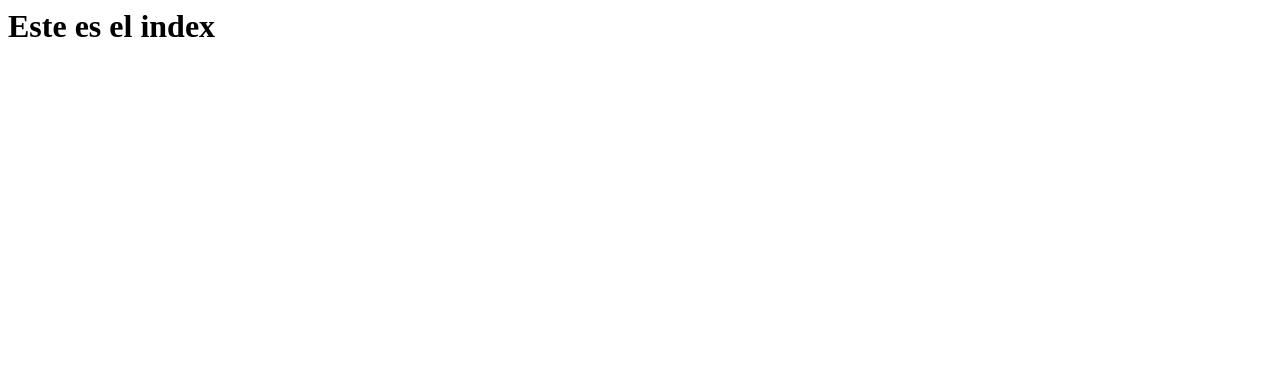
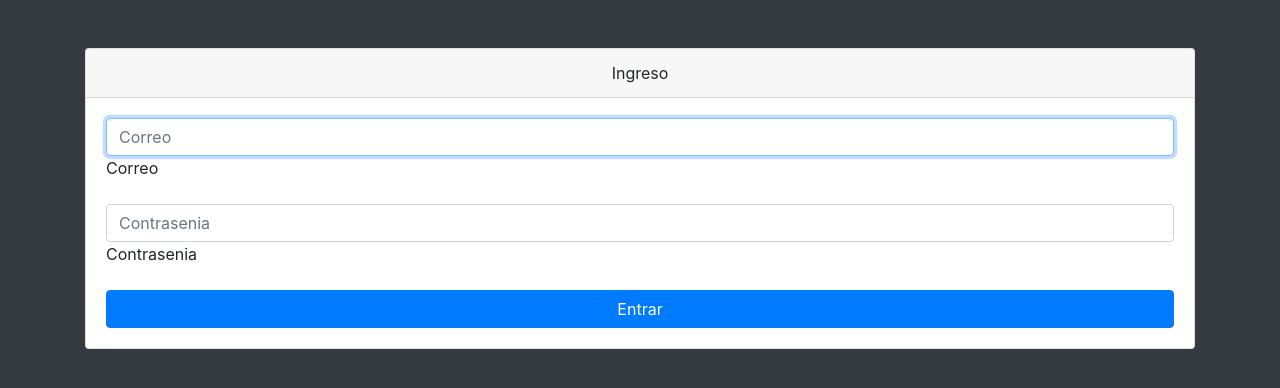
Before and after one commit to EddyTiguila/ProyectoEquipo, a Django app: page / in a window 1280 px wide. Shown: the top 388 px of the page. Run offline with Django 3.2, Linux system fonts and the light colour scheme; some libraries are stand-ins or nearby versions.

Commit message:
se agrego detalles

```diff
--- a/aplicacion/templates/aplicacion/listar_equipo.html
+++ b/aplicacion/templates/aplicacion/listar_equipo.html
@@ -16,8 +16,12 @@
   <div class="card mb-3">
         <div class="card-header">
           <i class="fas fa-table center" ></i>
+          <div class="text-center">
             Lista Equipo
+          </div>
+          <div style="float: rigth;">
 <a href="{%url 'listar_competicion'%}">Competicion</a>
+</div>
         </div>
           <div class="card-body">
             <div class="table-responsive">
@@ -55,6 +59,6 @@
 </div>
 </div>
 </div>
-  <a href="{%url 'CrearEquipo'%}">crear nuevo</a>
+  <a href="{%url 'CrearEquipo'%}" class="btn btn-primary btn-block">crear nuevo</a>
 </body>
 </html>
--- a/aplicacion/templates/aplicacion/listar_torneo.html
+++ b/aplicacion/templates/aplicacion/listar_torneo.html
@@ -15,8 +15,12 @@
   <div class="card mb-3">
         <div class="card-header">
           <i class="fas fa-table center" ></i>
+          <div class="text-center">
           Listar Torneo
+        </div>
+        <div style="float: rigth;">
 <a href="{%url 'listar_competicion'%}">Competicion</a>
+</div>
         </div>
           <div class="card-body">
             <div class="table-responsive">
@@ -53,6 +57,6 @@
 </div>
 </div>
 </div>
-  <a href="{%url 'CreaTorneo'%}">crear nuevo</a>
+  <a href="{%url 'CreaTorneo'%}" class="btn btn-primary btn-block">crear nuevo</a>
 </body>
 </html>
--- a/aplicacion/templates/index.html
+++ b/aplicacion/templates/index.html
@@ -1,12 +1,52 @@
-<html>
-<head>
-<meta charset ="UTF-8">
-<meta name="viewport" content="width=device-width, initial-scale=1.0">
-<meta http-equiv="X-UA-Compatible" content="ie=edge">
+<!DOCTYPE html>
+<html lang="en">
 
-<title>Index</title>
-</head>
-<body>
-  <h1>Este es el index</h1>
-</body>
-</html>
+  <head>
+
+    <meta charset="utf-8">
+    <meta http-equiv="X-UA-Compatible" content="IE=edge">
+    <meta name="viewport" content="width=device-width, initial-scale=1, shrink-to-fit=no">
+    <meta name="description" content="">
+    <meta name="author" content="">
+
+    <title></title>
+
+    <!-- Bootstrap core CSS-->
+    <link rel="stylesheet" href="https://stackpath.bootstrapcdn.com/bootstrap/4.1.3/css/bootstrap.min.css" integrity="sha384-MCw98/SFnGE8fJT3GXwEOngsV7Zt27NXFoaoApmYm81iuXoPkFOJwJ8ERdknLPMO" crossorigin="anonymous">
+    <script src="https://code.jquery.com/jquery-3.3.1.slim.min.js" integrity="sha384-q8i/X+965DzO0rT7abK41JStQIAqVgRVzpbzo5smXKp4YfRvH+8abtTE1Pi6jizo" crossorigin="anonymous"></script>
+    <script src="https://cdnjs.cloudflare.com/ajax/libs/popper.js/1.14.3/umd/popper.min.js" integrity="sha384-ZMP7rVo3mIykV+2+9J3UJ46jBk0WLaUAdn689aCwoqbBJiSnjAK/l8WvCWPIPm49" crossorigin="anonymous"></script>
+    <script src="https://stackpath.bootstrapcdn.com/bootstrap/4.1.3/js/bootstrap.min.js" integrity="sha384-ChfqqxuZUCnJSK3+MXmPNIyE6ZbWh2IMqE241rYiqJxyMiZ6OW/JmZQ5stwEULTy" crossorigin="anonymous"></script>
+    <link href="/open-iconic/font/css/open-iconic-bootstrap.css" rel="stylesheet">
+
+  </head>
+
+  <body class="bg-dark">
+
+    <div class="container">
+      <div class="card card-login mx-auto mt-5">
+        <div class="card-header text-center">Ingreso</div>
+        <div class="card-body">
+          <form>
+            <div class="form-group">
+              <div class="form-label-group">
+                <input type="email" id="inputEmail" class="form-control" placeholder="Correo" required="required" autofocus="autofocus">
+                <label for="inputEmail">Correo</label>
+              </div>
+            </div>
+            <div class="form-group">
+              <div class="form-label-group">
+                <input type="password" id="inputPassword" class="form-control" placeholder="Contrasenia" required="required">
+                <label for="inputPassword">Contrasenia</label>
+              </div>
+            </div>
+            <div class="form-group">
+              <div class="checkbox">
+
+              </div>
+            </div>
+            <a class="btn btn-primary btn-block" href="{%url 'listar_competicion'%}">Entrar</a>
+          </form>
+
+        </div>
+      </div>
+    </div>
```
Also changed, not shown: aplicacion/templates/aplicacion/crear_competicion.html (+11 -3 lines), aplicacion/templates/aplicacion/crear_equipo.html (+11 -3 lines), aplicacion/templates/aplicacion/crear_torneo.html (+11 -3 lines), aplicacion/templates/aplicacion/eliminar_competicion.html (+12 -4 lines), aplicacion/templates/aplicacion/eliminar_equipo.html (+10 -4 lines), aplicacion/templates/aplicacion/eliminar_torneo.html (+11 -4 lines), aplicacion/templates/aplicacion/listar_competicion.html (+8 -2 lines).
